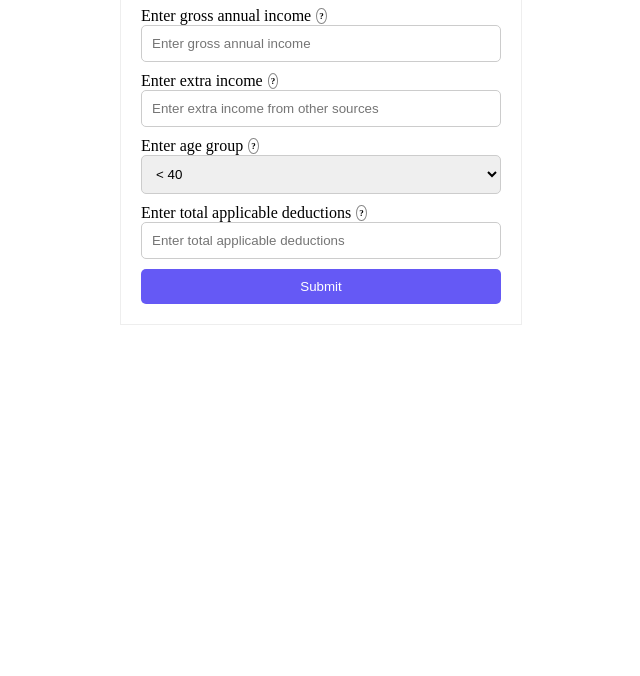
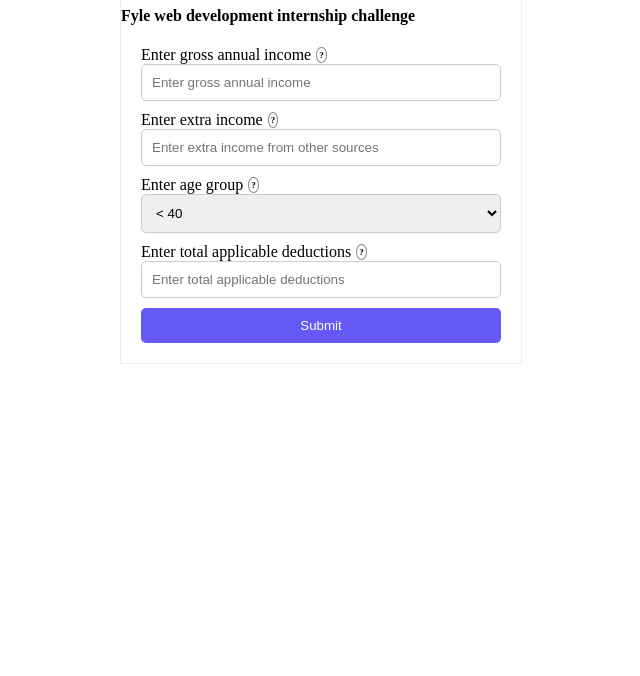
Before and after one commit to SourabhPote007/tax-calculation-based-on-a-users-input.Fyle-task-completed, a plain HTML site: page index.html in a window 1280 px wide. Shown: the part 124-800 px from the top of the page, without its empty margins (319-959 px from the left). Drawn offline with Linux system fonts and the light colour scheme.

Commit message:
Update index.html

```diff
--- a/index.html
+++ b/index.html
@@ -10,6 +10,7 @@
     <div class="container">
 
         <h1>Tax Calculator</h1>
+        <h4>Fyle web development internship challenge</h2>
         <form id="taxForm">
           <div class="form-group">
               <div class="form-group">
```
